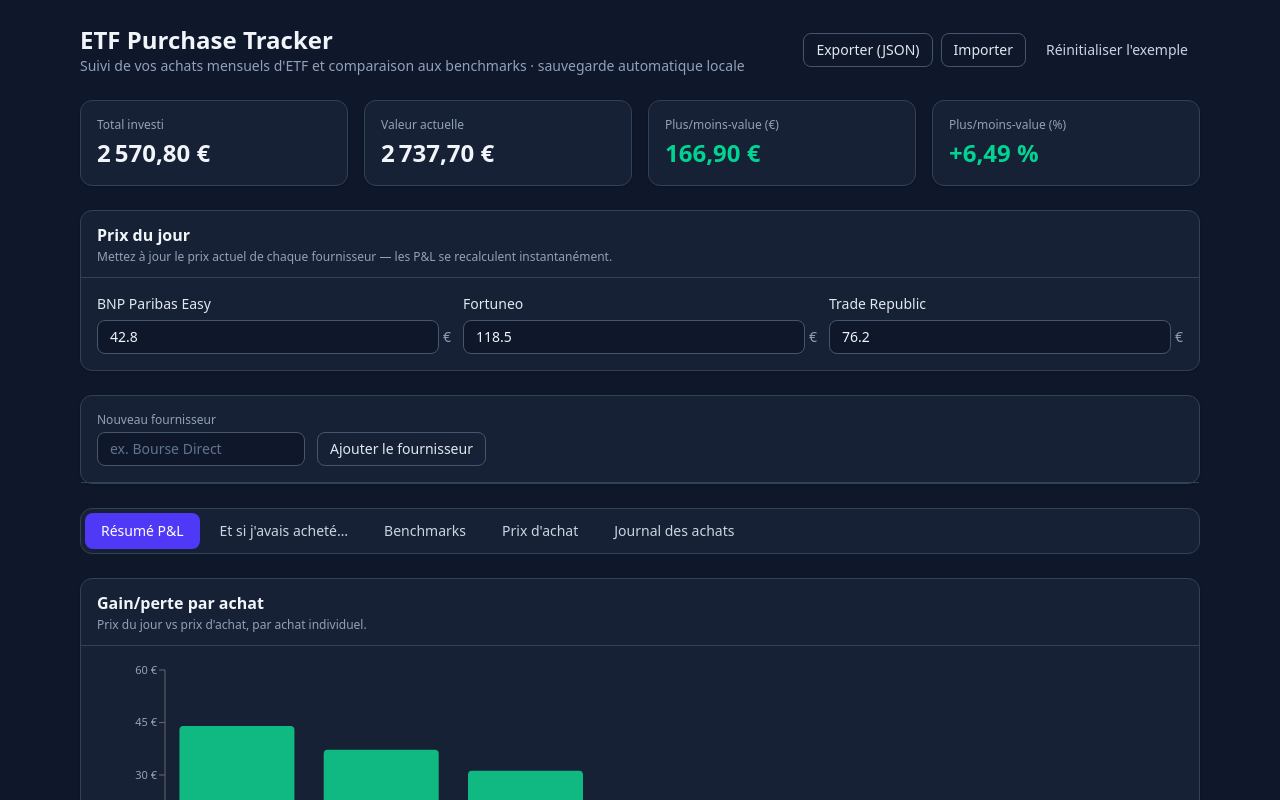
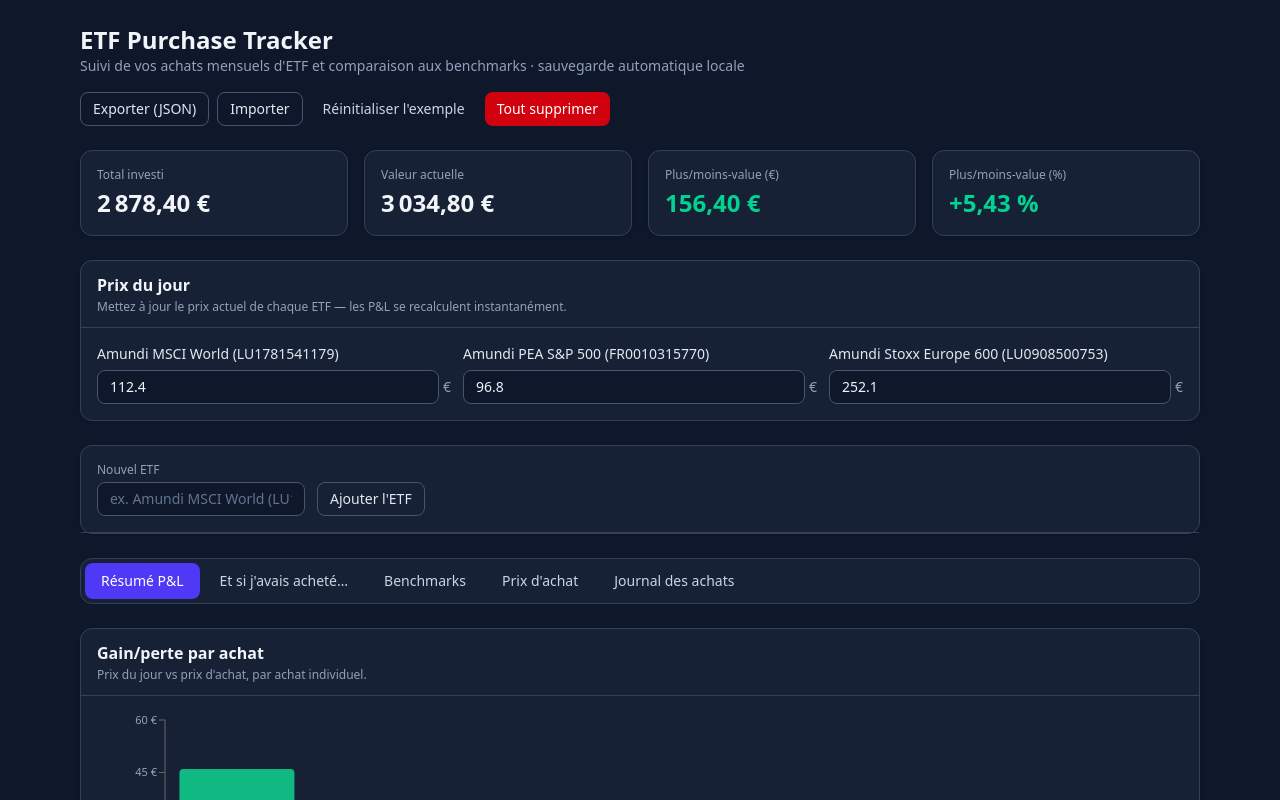
Before and after one commit to earendil972-perso/etf-tracker, a React (Vite) app: page / in a window 1280 px wide. Shown: the top 800 px of the page. Built offline with nearby package versions, Linux system fonts and the light colour scheme.

Commit message:
Add clear-all-data button; sample data uses real SG-available ETFs instead of banks

```diff
--- a/src/App.tsx
+++ b/src/App.tsx
@@ -105,6 +105,17 @@ export default function App() {
             >
               Réinitialiser l'exemple
             </Button>
+            <Button
+              variant="destructive"
+              onClick={() => {
+                if (confirm("Supprimer TOUTES les données (achats, ETF, benchmarks) ? Cette action est irréversible.")) {
+                  setData({ purchases: [], providers: [], benchmarks: [] });
+                  setImportError(null);
+                }
+              }}
+            >
+              Tout supprimer
+            </Button>
             <input
               ref={fileRef}
               type="file"
@@ -137,11 +148,11 @@ export default function App() {
         <Card>
           <div className="flex flex-wrap items-end gap-3 border-b border-slate-700 p-4">
             <div className="flex flex-col gap-1">
-              <Label>Nouveau fournisseur</Label>
+              <Label>Nouvel ETF</Label>
               <Input
                 value={newProvider}
                 onChange={(e) => setNewProvider(e.target.value)}
-                placeholder="ex. Bourse Direct"
+                placeholder="ex. Amundi MSCI World (LU1781541179)"
                 className="w-52"
               />
             </div>
@@ -156,7 +167,7 @@ export default function App() {
                 setNewProvider("");
               }}
             >
-              Ajouter le fournisseur
+              Ajouter l'ETF
             </Button>
           </div>
         </Card>
--- a/src/components/PricesPanel.tsx
+++ b/src/components/PricesPanel.tsx
@@ -12,7 +12,7 @@ export default function PricesPanel({
     <Card>
       <CardHeader
         title="Prix du jour"
-        subtitle="Mettez à jour le prix actuel de chaque fournisseur — les P&L se recalculent instantanément."
+        subtitle="Mettez à jour le prix actuel de chaque ETF — les P&L se recalculent instantanément."
       />
       <CardBody>
         <div className="grid grid-cols-1 gap-3 sm:grid-cols-3">
@@ -34,7 +34,7 @@ export default function PricesPanel({
             </div>
           ))}
           {providers.length === 0 && (
-            <p className="text-sm text-slate-400">Aucun fournisseur. Ajoutez un achat pour créer un fournisseur.</p>
+            <p className="text-sm text-slate-400">Aucun ETF. Ajoutez un achat ou un nouvel ETF ci-dessous.</p>
           )}
         </div>
       </CardBody>
--- a/src/lib/format.ts
+++ b/src/lib/format.ts
@@ -81,7 +81,7 @@ export function validateAppData(raw: unknown): { ok: true; data: AppData } | { o
   for (const p of d.providers) {
     const o = p as Record<string, unknown>;
     if (typeof o.name !== "string" || typeof o.currentPrice !== "number") {
-      return { ok: false, error: "Fournisseur invalide dans le fichier (name, currentPrice requis)." };
+      return { ok: false, error: "ETF invalide dans le fichier (name, currentPrice requis)." };
     }
   }
   for (const b of d.benchmarks) {
--- a/src/lib/sampleData.ts
+++ b/src/lib/sampleData.ts
@@ -2,57 +2,57 @@ import type { AppData } from "../types";
 
 export const sampleData: AppData = {
   providers: [
-    { name: "BNP Paribas Easy", currentPrice: 42.8 },
-    { name: "Fortuneo", currentPrice: 118.5 },
-    { name: "Trade Republic", currentPrice: 76.2 },
+    { name: "Amundi MSCI World (LU1781541179)", currentPrice: 112.4 },
+    { name: "Amundi PEA S&P 500 (FR0010315770)", currentPrice: 96.8 },
+    { name: "Amundi Stoxx Europe 600 (LU0908500753)", currentPrice: 252.1 },
   ],
   purchases: [
-    { id: "s1", provider: "BNP Paribas Easy", date: "2025-01", quantity: 10, buyPrice: 38.4 },
-    { id: "s2", provider: "Fortuneo", date: "2025-01", quantity: 4, buyPrice: 109.2 },
-    { id: "s3", provider: "Trade Republic", date: "2025-02", quantity: 6, buyPrice: 71.0 },
-    { id: "s4", provider: "BNP Paribas Easy", date: "2025-03", quantity: 8, buyPrice: 40.1 },
-    { id: "s5", provider: "Fortuneo", date: "2025-04", quantity: 3, buyPrice: 115.0 },
-    { id: "s6", provider: "Trade Republic", date: "2025-05", quantity: 5, buyPrice: 73.4 },
-    { id: "s7", provider: "BNP Paribas Easy", date: "2025-06", quantity: 7, buyPrice: 41.6 },
+    { id: "s1", provider: "Amundi MSCI World (LU1781541179)", date: "2025-01", quantity: 5, buyPrice: 103.2 },
+    { id: "s2", provider: "Amundi PEA S&P 500 (FR0010315770)", date: "2025-01", quantity: 4, buyPrice: 88.4 },
+    { id: "s3", provider: "Amundi Stoxx Europe 600 (LU0908500753)", date: "2025-02", quantity: 2, buyPrice: 241.5 },
+    { id: "s4", provider: "Amundi MSCI World (LU1781541179)", date: "2025-03", quantity: 3, buyPrice: 106.8 },
+    { id: "s5", provider: "Amundi PEA S&P 500 (FR0010315770)", date: "2025-04", quantity: 3, buyPrice: 91.2 },
+    { id: "s6", provider: "Amundi Stoxx Europe 600 (LU0908500753)", date: "2025-05", quantity: 2, buyPrice: 246.9 },
+    { id: "s7", provider: "Amundi MSCI World (LU1781541179)", date: "2025-06", quantity: 4, buyPrice: 109.5 },
   ],
   benchmarks: [
     {
       id: "b1",
       name: "Amundi MSCI World (LU1781541179)",
-      currentPrice: 98.6,
+      currentPrice: 112.4,
       prices: {
-        "2025-01": 91.2,
-        "2025-02": 92.8,
-        "2025-03": 94.1,
-        "2025-04": 93.5,
-        "2025-05": 96.0,
-        "2025-06": 97.4,
+        "2025-01": 103.5,
+        "2025-02": 105.1,
+        "2025-03": 107.4,
+        "2025-04": 106.2,
+        "2025-05": 109.8,
+        "2025-06": 111.0,
       },
     },
     {
       id: "b2",
       name: "Amundi PEA S&P 500 (FR0010315770)",
-      currentPrice: 112.3,
+      currentPrice: 96.8,
       prices: {
-        "2025-01": 104.5,
-        "2025-02": 106.2,
-        "2025-03": 108.9,
-        "2025-04": 107.1,
-        "2025-05": 110.4,
-        "2025-06": 111.8,
+        "2025-01": 88.9,
+        "2025-02": 90.3,
+        "2025-03": 92.6,
+        "2025-04": 91.4,
+        "2025-05": 94.7,
+        "2025-06": 95.9,
       },
     },
     {
       id: "b3",
       name: "Amundi Stoxx Europe 600 (LU0908500753)",
-      currentPrice: 74.9,
+      currentPrice: 252.1,
       prices: {
-        "2025-01": 70.3,
-        "2025-02": 71.1,
-        "2025-03": 72.6,
-        "2025-04": 71.8,
-        "2025-05": 73.9,
-        "2025-06": 74.5,
+        "2025-01": 242.0,
+        "2025-02": 244.6,
+        "2025-03": 247.8,
+        "2025-04": 245.9,
+        "2025-05": 250.3,
+        "2025-06": 251.2,
       },
     },
   ],
--- a/src/tabs/BuyPriceTimeline.tsx
+++ b/src/tabs/BuyPriceTimeline.tsx
@@ -28,7 +28,7 @@ export default function BuyPriceTimeline({
     <Card>
       <CardHeader
         title="Évolution du prix d'achat"
-        subtitle="Prix unitaire d'achat par mois, une ligne par fournisseur (les mois sans achat sont reliés)."
+        subtitle="Prix unitaire d'achat par mois, une ligne par ETF (les mois sans achat sont reliés)."
       />
       <CardBody>
         {data.length === 0 ? (
--- a/src/tabs/PnlSummary.tsx
+++ b/src/tabs/PnlSummary.tsx
@@ -62,7 +62,7 @@ export default function PnlSummary({
           <table className="w-full text-sm">
             <thead>
               <tr className="border-b border-slate-700 text-left text-xs text-slate-400">
-                <th className="py-2 pr-3">Fournisseur</th>
+                <th className="py-2 pr-3">ETF</th>
                 <th className="py-2 pr-3">Mois</th>
                 <th className="py-2 pr-3 text-right">Qté</th>
                 <th className="py-2 pr-3 text-right">Prix d'achat</th>
--- a/src/tabs/PurchaseLog.tsx
+++ b/src/tabs/PurchaseLog.tsx
@@ -25,7 +25,7 @@ export default function PurchaseLog({
     const price = Number(buyPrice);
     const prov = provider || providers[0]?.name;
     if (!prov) {
-      setError("Ajoutez d'abord un fournisseur (via un premier achat ou le panneau des prix).");
+      setError("Ajoutez d'abord un ETF (via un premier achat ou le champ « Nouvel ETF »).");
       return;
     }
     if (!/^\d{4}-\d{2}$/.test(date)) {
@@ -49,11 +49,11 @@ export default function PurchaseLog({
   return (
     <div className="space-y-4">
       <Card>
-        <CardHeader title="Ajouter un achat" />
+        <CardHeader title="Ajouter un achat" subtitle="Enregistrer un achat mensuel d'ETF." />
         <CardBody>
           <div className="flex flex-wrap items-end gap-3">
             <div className="flex flex-col gap-1">
-              <Label>Fournisseur</Label>
+              <Label>ETF</Label>
               <Select value={provider} onChange={(e) => setProvider(e.target.value)}>
                 {providers.map((p) => (
                   <option key={p.name} value={p.name}>{p.name}</option>
@@ -100,7 +100,7 @@ export default function PurchaseLog({
           <table className="w-full text-sm">
             <thead>
               <tr className="border-b border-slate-700 text-left text-xs text-slate-400">
-                <th className="py-2 pr-3">Fournisseur</th>
+                <th className="py-2 pr-3">ETF</th>
                 <th className="py-2 pr-3">Mois</th>
                 <th className="py-2 pr-3 text-right">Quantité</th>
                 <th className="py-2 pr-3 text-right">Prix d'achat</th>
```
